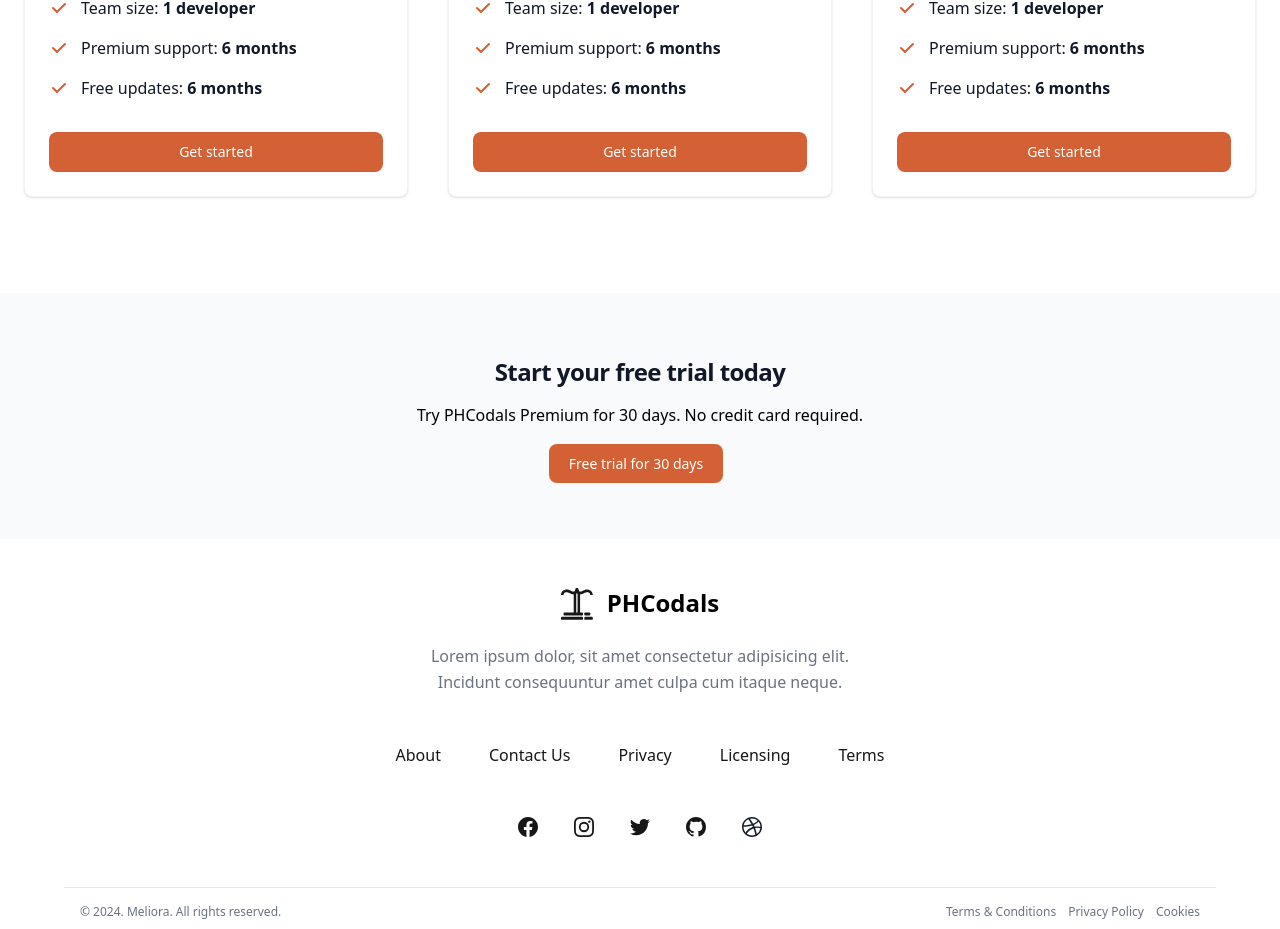
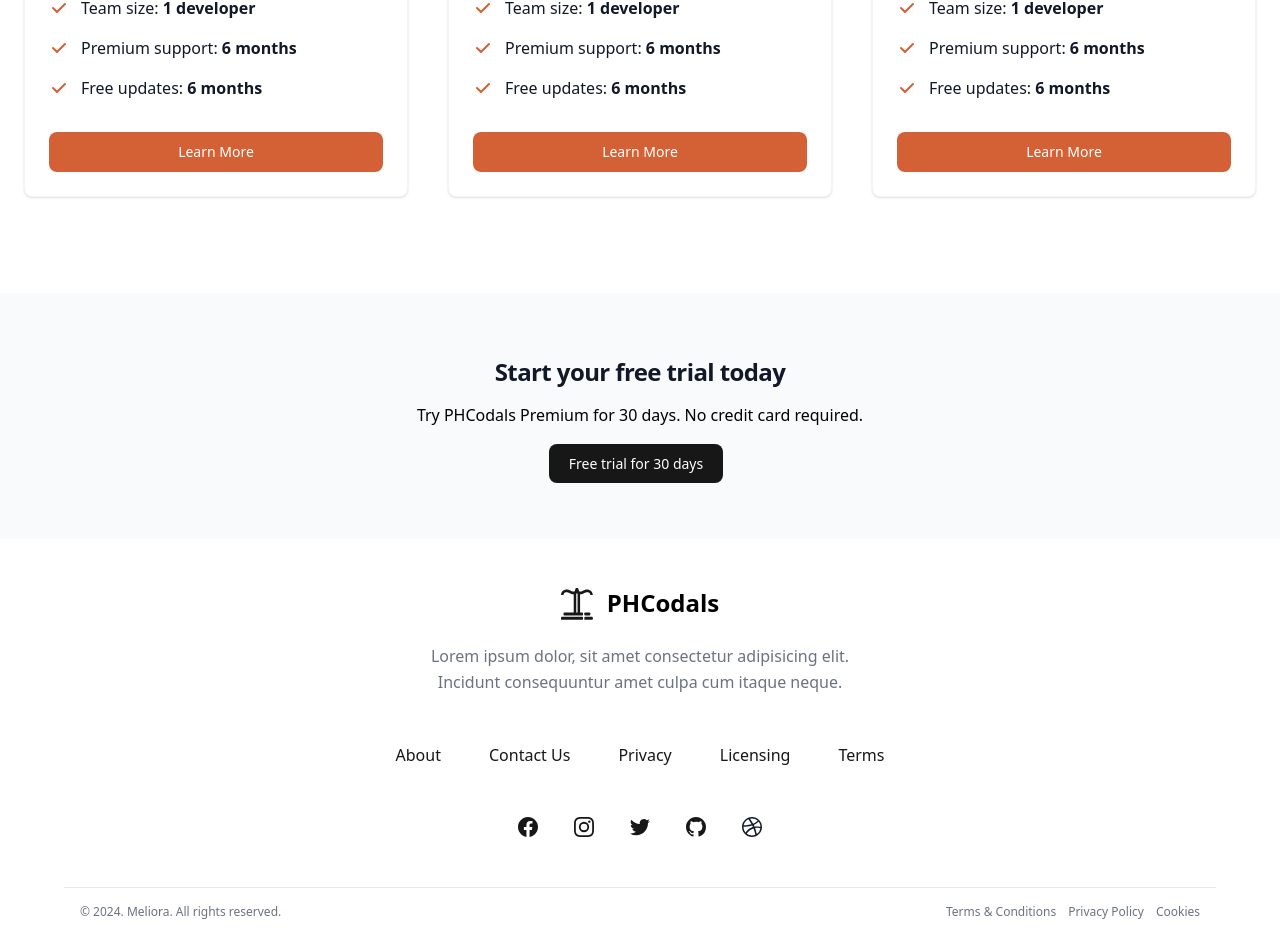
Before and after one commit to nic0-dev/PHCodals, a SvelteKit app: page / in a window 1280 px wide. Shown: the part 1594-2523 px from the top of the page. Built offline with nearby package versions, Linux system fonts and the light colour scheme.

Commit message:
Button change on Lange Page

```diff
--- a/src/routes/+page.svelte
+++ b/src/routes/+page.svelte
@@ -2,6 +2,7 @@
     import hero from '$lib/assets/bgimage.jpg';
 </script>
 
+<!-- Hero Section -->
 <section>
   <div class="grid max-w-screen-xl px-8 pt-20 pb-8 mx-auto lg:gap-8 xl:gap-0 lg:py-12 lg:grid-cols-12 lg:pt-16">
       <div class="mr-auto lg:px-12 place-self-center lg:col-span-6">
@@ -23,6 +24,7 @@
   </div>
 </section>
 
+<!-- Company Logo Section -->
 <section class="my-4">
   <div class="max-w-screen-xl px-4 pb-8 mx-auto lg:pb-16">
       <div class="grid grid-cols-2 gap-8 text-gray-500 sm:gap-12 sm:grid-cols-3 lg:grid-cols-6">
@@ -60,6 +62,7 @@
   </div>
 </section>
 
+<!-- Testimonial -->
 <section class="bg-gray-50">
   <div class="max-w-screen-xl px-4 py-8 mx-auto text-center lg:py-24 lg:px-6">
       <figure class="max-w-screen-md mx-auto">
@@ -81,6 +84,7 @@
   </div>
 </section>
 
+<!-- Pricing -->
 <section class="bg-white">
   <div class="max-w-screen-xl px-4 py-8 mx-auto lg:py-24 lg:px-6">
       <div class="max-w-screen-md mx-auto mb-8 text-center lg:mb-12">
@@ -124,7 +128,7 @@
                       <span>Free updates: <span class="font-semibold">6 months</span></span>
                   </li>
               </ul>
-              <a href="/pricing" class="text-white bg-primary-500 hover:bg-primary-700 focus:ring-4 focus:ring-purple-200 font-medium rounded-lg text-sm px-5 py-2.5 text-center">Get started</a>
+              <a href="/pricing" class="text-white bg-primary-500 hover:bg-primary-700 focus:ring-4 focus:ring-purple-200 font-medium rounded-lg text-sm px-5 py-2.5 text-center">Learn More</a>
           </div>
           <!-- Pricing Card -->
           <div class="flex flex-col max-w-lg p-6 mx-auto text-center text-gray-900 bg-white border border-gray-100 rounded-lg shadow">
@@ -162,7 +166,7 @@
                     <span>Free updates: <span class="font-semibold">6 months</span></span>
                 </li>
             </ul>
-            <a href="/pricing" class="text-white bg-primary-500 hover:bg-primary-700 focus:ring-4 focus:ring-purple-200 font-medium rounded-lg text-sm px-5 py-2.5 text-center">Get started</a>
+            <a href="/pricing" class="text-white bg-primary-500 hover:bg-primary-700 focus:ring-4 focus:ring-purple-200 font-medium rounded-lg text-sm px-5 py-2.5 text-center">Learn More</a>
           </div>
           <!-- Pricing Card -->
           <div class="flex flex-col max-w-lg p-6 mx-auto text-center text-gray-900 bg-white border border-gray-100 rounded-lg shadow">
@@ -200,18 +204,19 @@
                       <span>Free updates: <span class="font-semibold">6 months</span></span>
                   </li>
               </ul>
-              <a href="/pricing" class="text-white bg-primary-500 hover:bg-primary-700 focus:ring-4 focus:ring-purple-200 font-medium rounded-lg text-sm px-5 py-2.5 text-center">Get started</a>
+              <a href="/pricing" class="text-white bg-primary-500 hover:bg-primary-700 focus:ring-4 focus:ring-purple-200 font-medium rounded-lg text-sm px-5 py-2.5 text-center">Learn More</a>
           </div>
       </div>
   </div>
 </section>
 
+<!-- CTA -->
 <section class="bg-gray-50">
   <div class="max-w-screen-xl px-4 py-8 mx-auto lg:py-16 lg:px-6">
       <div class="max-w-screen-sm mx-auto text-center">
           <h2 class="mb-4 text-2xl font-extrabold leading-tight tracking-tight text-gray-900">Start your free trial today</h2>
           <p class="mb-6 font-light text-gray-500md:text-lg">Try PHCodals Premium for 30 days. No credit card required.</p>
-          <a href="/pricing" class="text-white bg-primary-500 hover:bg-primary-700 focus:ring-4 focus:ring-primary-300 font-medium rounded-lg text-sm px-5 py-2.5 mr-2 mb-2">Free trial for 30 days</a>
+          <a href="/pricing" class="text-white bg-neutral-900 hover:bg-transparent hover:ring-1 hover:ring-black hover:text-neutral-900 font-medium rounded-lg text-sm px-5 py-2.5 mr-2 mb-2">Free trial for 30 days</a>
       </div>
   </div>
 </section>
```
